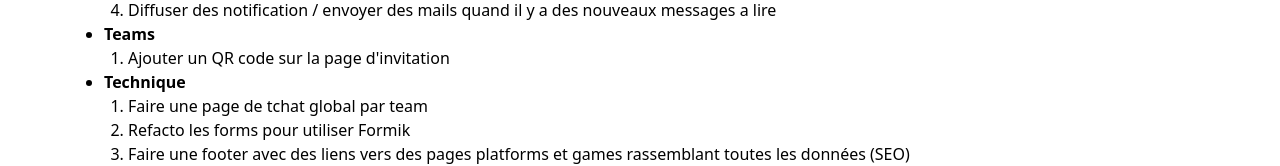
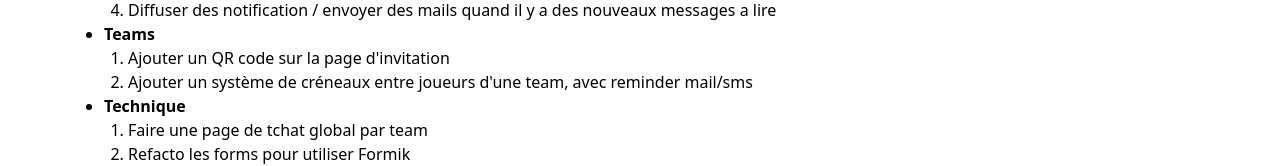
Before and after one commit to Balatzar/nobody-games-alone, a Next.js app: page / in a window 1280 px wide. Shown: the part 984-1150 px from the top of the page. Built offline with nearby package versions, Linux system fonts and the light colour scheme; no server answers.

Commit message:
ajout feature landing + gitignore : package-lock.json

```diff
--- a/pages/index.js
+++ b/pages/index.js
@@ -179,6 +179,9 @@ export default function IndexPage() {
                 <a href="https://github.com/zpao/qrcode.react">QR code</a> sur
                 la page d'invitation
               </li>
+              <li>
+                Ajouter un système de créneaux entre joueurs d'une team, avec reminder mail/sms
+              </li>
             </ul>
           </li>
           <li>
```
Also changed, not shown: 1 other file (tests, documents, lock files or other folders).
